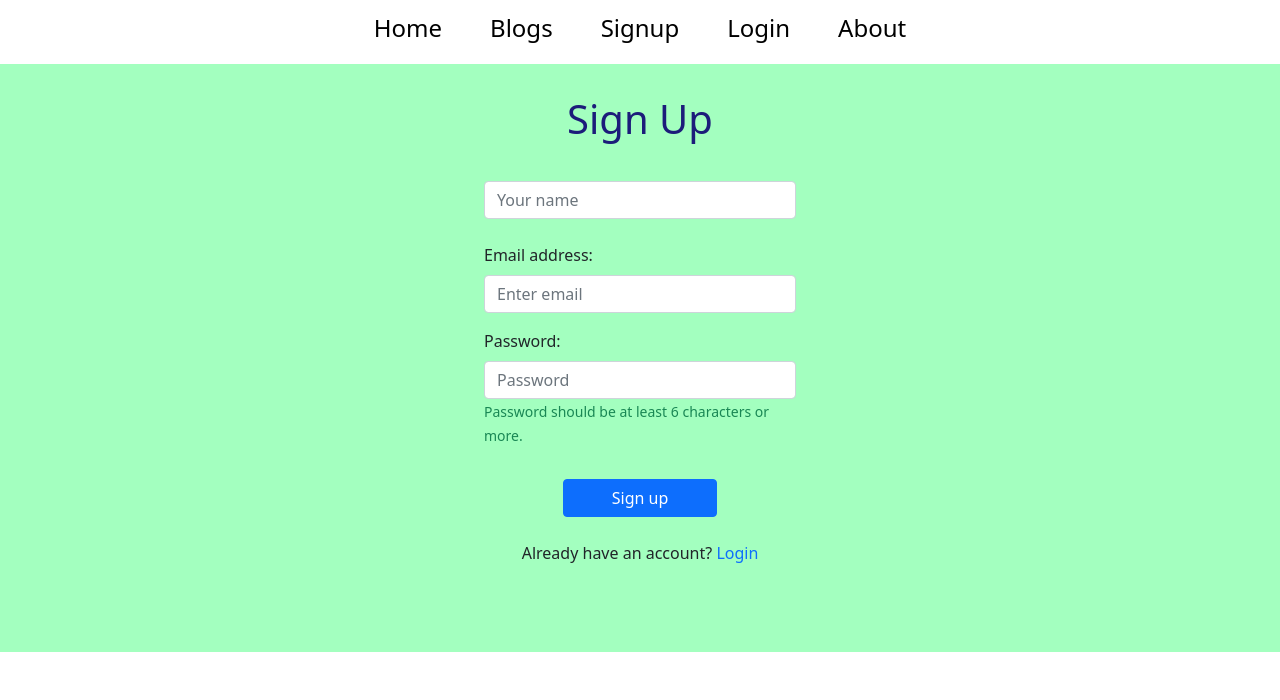
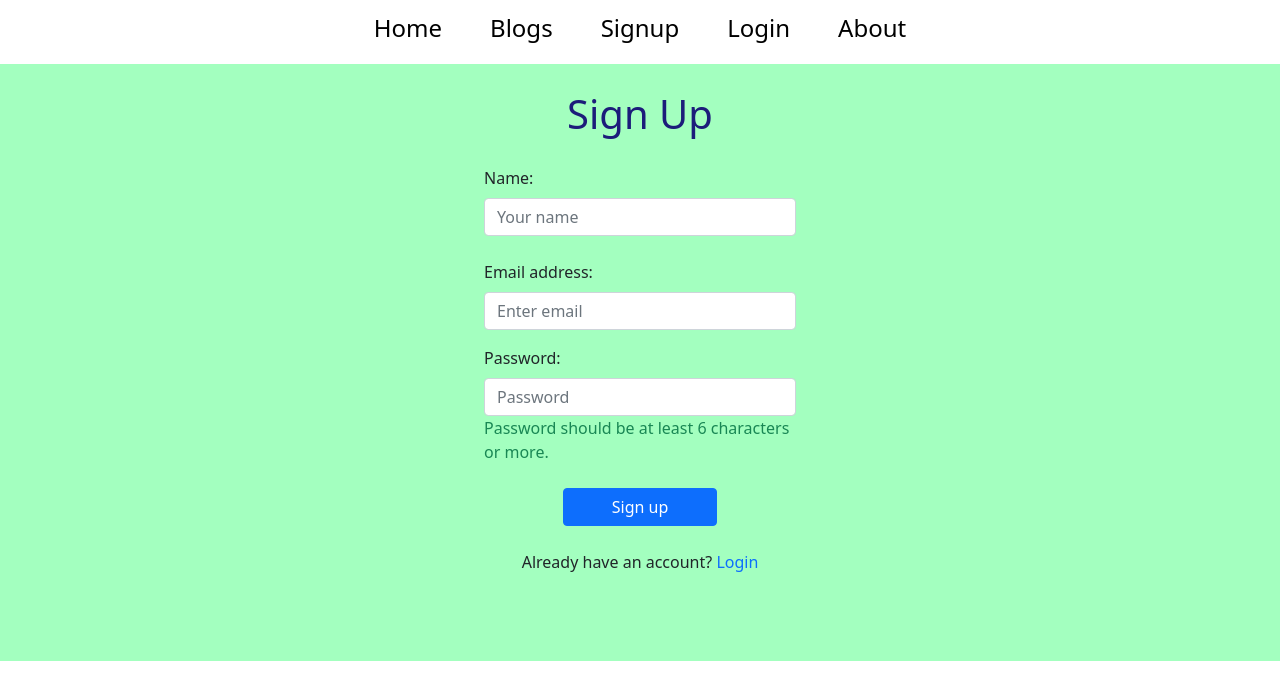
Before and after one commit to zereentabassum/independent-service-provider, a React (Create React App) app: page /signup in a window 1280 px wide. Shown: the top 700 px of the page. Built offline with nearby package versions, Linux system fonts and the light colour scheme; no server answers.

Commit message:
blogs added

```diff
--- a/src/Components/Blogs/Blogs.css
+++ b/src/Components/Blogs/Blogs.css
@@ -0,0 +1,3 @@
+.blogs{
+    background-color: rgb(255, 207, 189);
+}
--- a/src/Components/Blogs/Blogs.js
+++ b/src/Components/Blogs/Blogs.js
@@ -3,11 +3,17 @@ import './Blogs.css';
 
 const Blogs = () => {
     return (
-        <div className='text-start container'>
+        <div className='text-start container flex-wrap w-75'>
             <h1 className='pt-2 pb-4 text-center'>Blogs</h1>
-            <h3><strong>Question-1: </strong>  Difference between Authorization and Authentication ?</h3>
+
+            <div className='blogs  border border-primary p-2'>
+            <h3><strong>Question-1: </strong> What is the difference between Authorization and Authentication ?</h3>
+            <p><strong>Answer: </strong>  Authentication is a process which verifies who the user is. Authorization is a process to determine which resources user can access. Authentication is visible and can be partially changable by user. Authorization is not visible and is not changable by user.</p>
             <h3><strong>Question-2: </strong> Why are you using firebase? What other options do you have to implement authentication?</h3>
-            <h3><strong>Question-3: </strong>  What other services does firebase provide other than authentication</h3>
+            <p><strong>Answer: </strong>  I am using firebase because it is fast and safe for hosting and authentication. It is easy and free to use. The other options to implement authentication are Auth0, MongoDB, Passport, Okta etc.</p>
+            <h3><strong>Question-3: </strong>  What other services does firebase provide other than authentication ?</h3>
+            <p><strong>Answer: </strong> Firebase provides many services other than authentication. These are - Cloud Firestore, Cloud Functions ,Authentication, Hosting, Cloud Storage, Google Analytics, Predictions, Cloud Messaging etc. </p>
+            </div>
         </div>
     );
 };
--- a/src/Components/Services/Services.css
+++ b/src/Components/Services/Services.css
@@ -1,6 +1,5 @@
 .service-heading{
     font-size: 50px;
-
 }
 
 .services{
--- a/src/Components/Signup/Signup.css
+++ b/src/Components/Signup/Signup.css
@@ -2,8 +2,8 @@
     background-color: rgb(163, 255, 191);
 }
 .form h1{
-    padding-top: 15px;
-    padding-bottom: 30px;
+    padding-top: 10px;
+    padding-bottom: 20px;
 }
 .form-section{
     padding-bottom: 55px;
--- a/src/Components/Signup/Signup.js
+++ b/src/Components/Signup/Signup.js
@@ -2,7 +2,7 @@ import React, { useState } from 'react';
 import { Button, Form } from 'react-bootstrap';
 import { Link, useNavigate } from 'react-router-dom';
 import './Signup.css';
-import {useCreateUserWithEmailAndPassword} from 'react-firebase-hooks/auth';
+import {useCreateUserWithEmailAndPassword, useUpdateProfile} from 'react-firebase-hooks/auth';
 import auth from '../../firebase.init';
 
 const Signup = () => {
@@ -15,7 +15,8 @@ const Signup = () => {
         user,
         loading,
         error,
-      ] = useCreateUserWithEmailAndPassword(auth);
+      ] = useCreateUserWithEmailAndPassword(auth, {sendEmailVerification: true});
+      const [updateProfile, updating, updateError] = useUpdateProfile(auth);
 
       const handleNameBlur = event => {
           setName(event.target.value);
@@ -27,12 +28,16 @@ const Signup = () => {
     const handlePasswordBlur = event =>{
         setPassword(event.target.value);
     }
-    const handleSignup = event => {
+    const handleSignup = async (event) => {
         event.preventDefault();
-       createUserWithEmailAndPassword(email, password);
+
+       await createUserWithEmailAndPassword(email, password);
+       await updateProfile({ displayName: name });
+       console.log('Updated profile');
+       navigate('/home');
     }
     if(user){
-        navigate('/about');
+       console.log(user);
     }
     let load;
     if (loading) {
@@ -52,7 +57,12 @@ const Signup = () => {
         <div className='form p-3'>
             <h1>Sign Up</h1>
             <Form onSubmit={handleSignup} className='w-25 mx-auto form-section'>
-            <Form.Control onBlur={handleNameBlur} type="text" placeholder="Your name" required/>
+
+            <Form.Group className='text-start'>
+            <Form.Label >Name:</Form.Label>
+            <Form.Control onBlur={handleNameBlur} type="text"
+            placeholder="Your name" required/>
+            </Form.Group>
   <br />
     <Form.Group onBlur={handleEmailBlur} className="mb-3 text-start" controlId="formBasicEmail">
         <Form.Label>Email address:</Form.Label>
@@ -62,14 +72,14 @@ const Signup = () => {
     <Form.Group onBlur={handlePasswordBlur} className="mb-4 text-start" controlId="formBasicPassword">
         <Form.Label className='text-start' >Password:</Form.Label>
         <Form.Control type="password" placeholder="Password" required/>
-        <Form.Text className='text-success' id="passwordHelpBlock" >
+        <Form.Text className='text-success fs-6' id="passwordHelpBlock" >
     Password should be at least 6 characters or more.
   </Form.Text>
     </Form.Group>
 
     {load}
     {errorMessage}
-    <Button className='px-5 mt-2 mb-4' variant="primary" type="submit">
+    <Button className='px-5 mb-4' variant="primary" type="submit">
         Sign up
     </Button>
     <p>Already have an account? <Link className='text-decoration-none' to='/login'>Login</Link></p>
```
